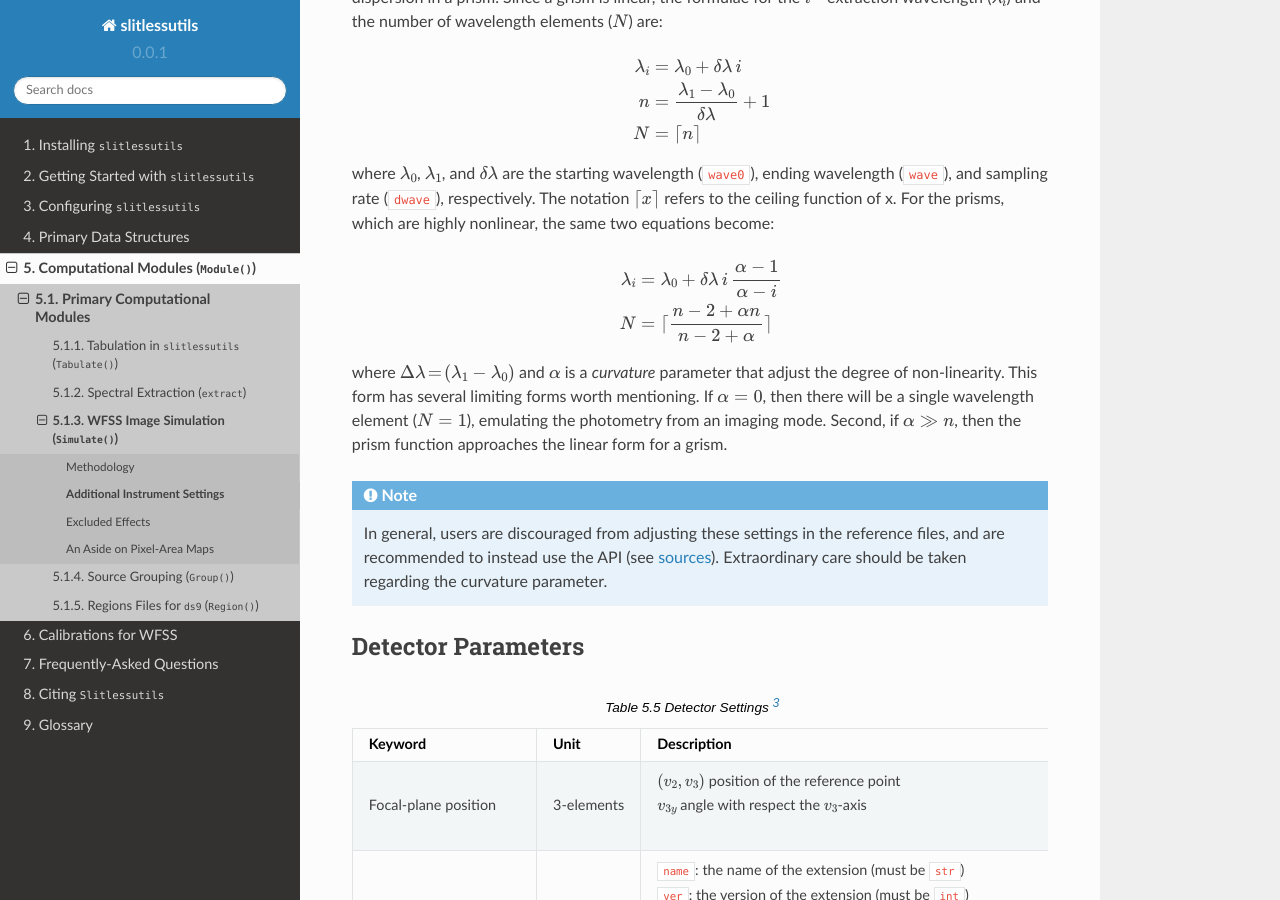
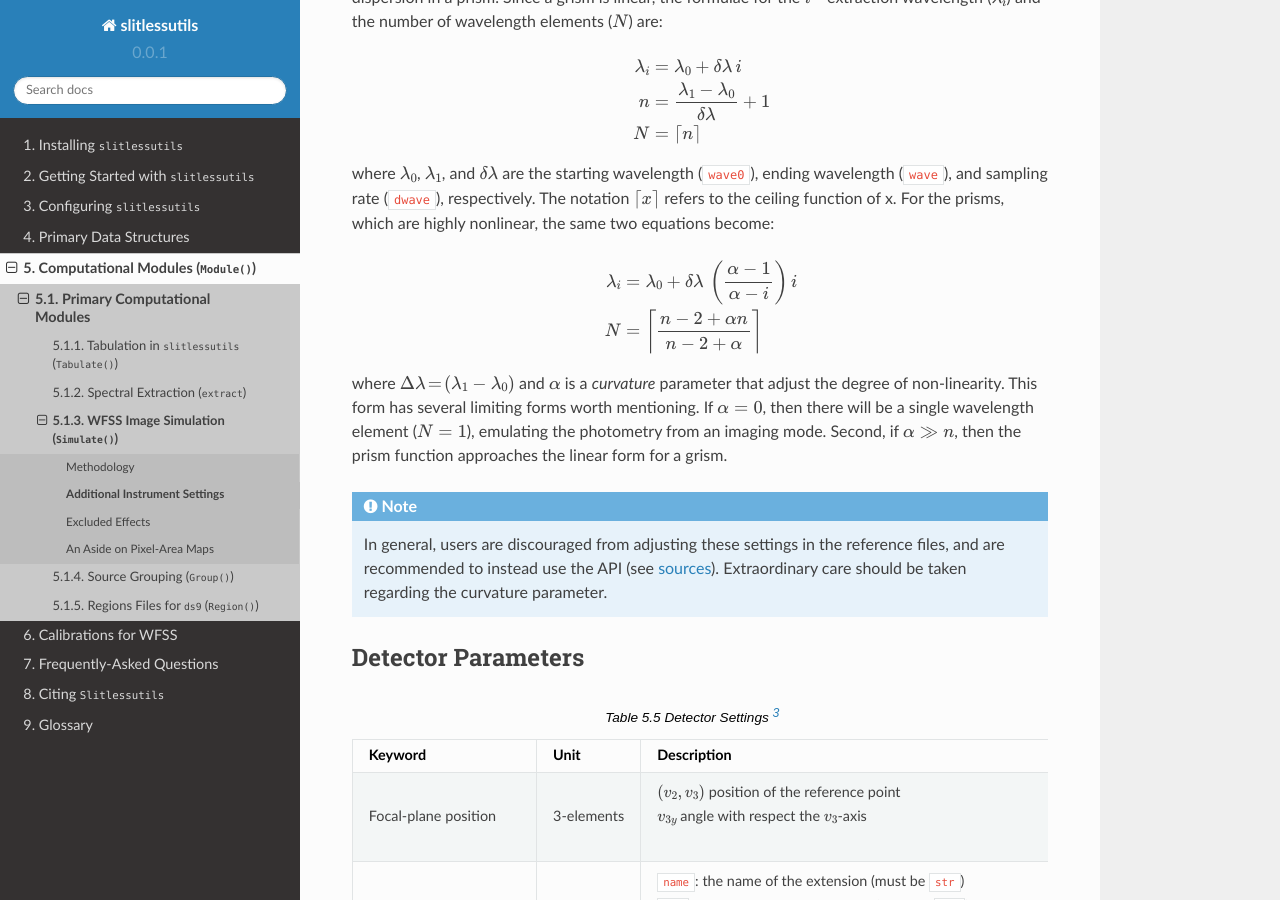
Before and after one commit to spacetelescope/slitlessutils, a Sphinx documentation site: the page built from docs/instrumentfiles.rst, in a window 1280 px wide and 900 px high, scrolled down 1260 px. Built offline with Sphinx 7.4.7 and the Read the Docs theme 2.0.0, drawn with Linux system fonts in a browser that asks for light colours; the version number is read from the project's files by our own code.

Commit message:
fixed minor typos

```diff
--- a/docs/cosmicrays.rst
+++ b/docs/cosmicrays.rst
@@ -66,7 +66,7 @@ These candidate pixels are grouped based on their connectivity (see `skimage.mea
 Example
 ~~~~~~~
 
-This are the kernels and can be envoked by the subscript, for example
+This are the kernels and can be controlled by the subscript, for example
 
 .. code:: python
 
@@ -128,5 +128,5 @@ Examples
 
 
 .. rubric:: Footnotes
-.. [#f1] It is worth mentioning that Laplacian kernels must share the
+.. [#f1] It is worth noting that Laplacian kernels must share the
 	 property that :math:`\sum_{i,j}K_{i,j}=0`.
--- a/docs/instrumentfiles.rst
+++ b/docs/instrumentfiles.rst
@@ -76,8 +76,8 @@ where :math:`\lambda_0`, :math:`\lambda_1`, and :math:`\delta\lambda` are the st
 
 .. math::
   \begin{eqnarray}
-    \lambda_i &=& \lambda_0 + \delta\lambda\,i\,\frac{\alpha-1}{\alpha-i}\\
-    N &=& \lceil\frac{n-2+\alpha n}{n-2 + \alpha}\rceil
+    \lambda_i &=& \lambda_0 + \delta\lambda\,\left(\frac{\alpha-1}{\alpha-i}\right)\,i\\
+    N &=& \left\lceil\frac{n-2+\alpha n}{n-2 + \alpha}\right\rceil
   \end{eqnarray}
 
 where :math:`\Delta\lambda\!=\!(\lambda_1-\lambda_0)` and :math:`\alpha` is a *curvature* parameter that adjust the degree of non-linearity.  This form has several limiting forms worth mentioning. If :math:`\alpha=0`, then there will be a single wavelength element (:math:`N=1`), emulating the photometry from an imaging mode.  Second, if :math:`\alpha\gg n`, then the prism function approaches the linear form for a grism.
--- a/docs/single.rst
+++ b/docs/single.rst
@@ -68,4 +68,5 @@ The :term:`contamination model` processes through the exact same steps in :ref:`
 
 Example
 -------
-Coming Soon.
+
+See :file:`slitlessutils.examples.starfield` for a working example
```
